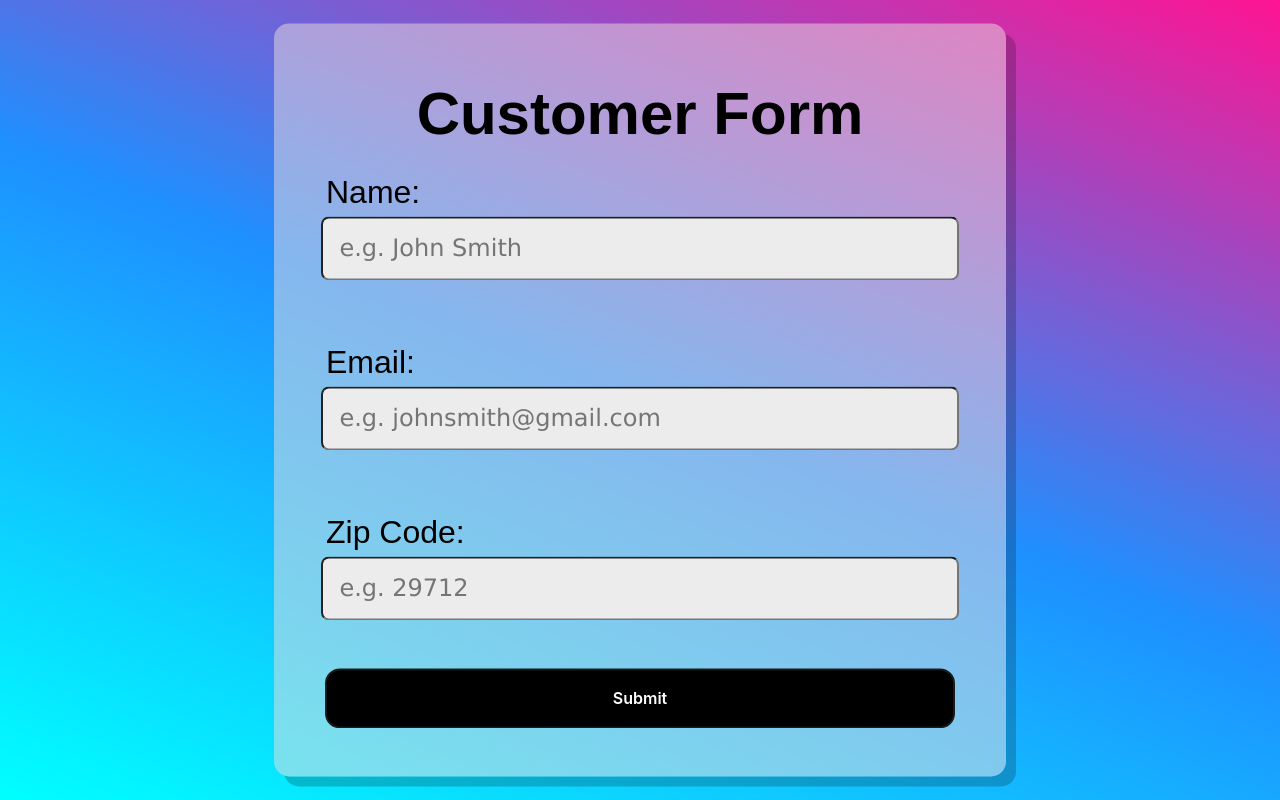
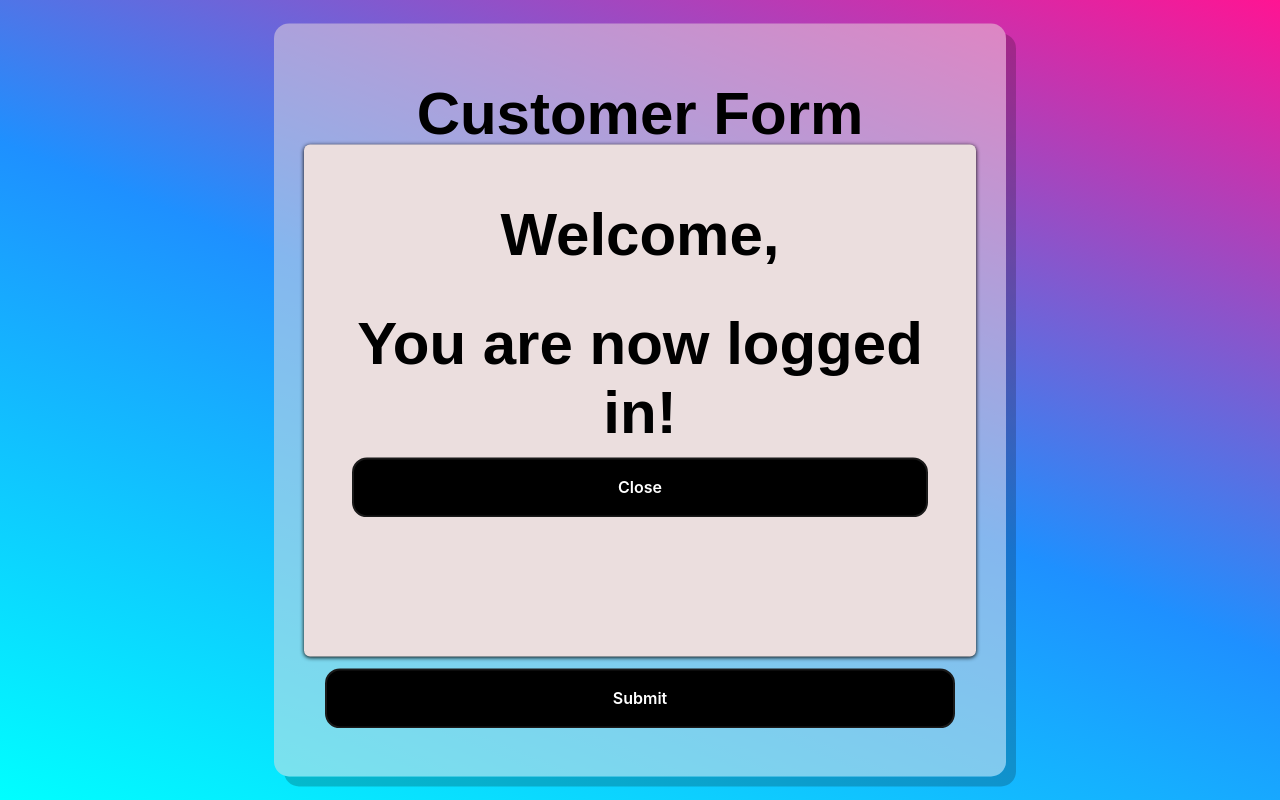
Before and after one commit to justwillj/Customer-form-exercise-v1, a React (Create React App) app: page / in a window 1280 px wide. Built offline with nearby package versions, Linux system fonts and the light colour scheme.

Commit message:
Added the modal component to the app

```diff
--- a/src/components/app/App.js
+++ b/src/components/app/App.js
@@ -2,6 +2,7 @@ import Input from "../input/Input";
 import "./App.css";
 import { useState } from "react";
 import ErrorMessage from "../errorMessage/ErrorMessage";
+import Modal from "../modal/Modal";
 
 const App = () => {
   const [name, setName] = useState("");
@@ -16,6 +17,8 @@ const App = () => {
   const [nameError, setNameError] = useState(false);
   const [emailError, setEmailError] = useState(false);
   const [zipCodeError, setZipCodeError] = useState(false);
+
+  const [loggedIn, setLoggedIn] = useState(true);
 
   const formCheck = (event) => {
     //Handles the name check
@@ -51,6 +54,7 @@ const App = () => {
 
   return (
     <div className="main">
+      {loggedIn ? <Modal name={name} /> : null}
       <h1>Customer Form </h1>
       <form onSubmit={formCheck} noValidate>
         <Input
--- /dev/null
+++ b/src/components/modal/Modal.css
@@ -0,0 +1,58 @@
+.modal {
+    box-shadow: 0 1px 4px rgba(0, 0, 0, 2);
+    border-radius: 6px;
+    background-color: rgba(235, 222, 222);
+    padding: 1rem;
+    text-align: center;
+    height: 30rem;
+    width: 40rem;
+    z-index: 10;
+    position: absolute;
+    top: 20vh;
+    left: calc(50%-15rem);
+    left: 50%;
+    top: 50%;
+    transform: translate(-50%, -50%);
+  }
+
+  button {
+    appearance: none;
+    background-color: #000000;
+    border: 2px solid #1A1A1A;
+    border-radius: 15px;
+    box-sizing: border-box;
+    color: #FFFFFF;
+    cursor: pointer;
+    display: inline-block;
+    font-family: Roobert,-apple-system,BlinkMacSystemFont,"Segoe UI",Helvetica,Arial,sans-serif,"Apple Color Emoji","Segoe UI Emoji","Segoe UI Symbol";
+    font-size: 16px;
+    font-weight: 600;
+    line-height: normal;
+    margin: 0;
+    min-height: 60px;
+    min-width: 0;
+    outline: none;
+    padding: 16px 24px;
+    text-align: center;
+    text-decoration: none;
+    transition: all 300ms cubic-bezier(.23, 1, 0.32, 1);
+    user-select: none;
+    -webkit-user-select: none;
+    touch-action: manipulation;
+    width: 90%;
+    will-change: transform;
+  }
+
+  button:disabled {
+    pointer-events: none;
+  }
+
+  button:hover {
+    box-shadow: rgba(0, 0, 0, 0.25) 0 8px 15px;
+    transform: translateY(-2px);
+  }
+
+  button:active {
+    box-shadow: none;
+    transform: translateY(0);
+  }
--- /dev/null
+++ b/src/components/modal/Modal.js
@@ -0,0 +1,11 @@
+import "./Modal.css";
+const Modal = ({ name, onClick }) => {
+  return (
+    <div className="modal">
+      <h1>Welcome, {name}</h1>
+      <h1>You are now logged in!</h1>
+      <button onClick={onClick}>Close</button>
+    </div>
+  );
+};
+export default Modal;
```
